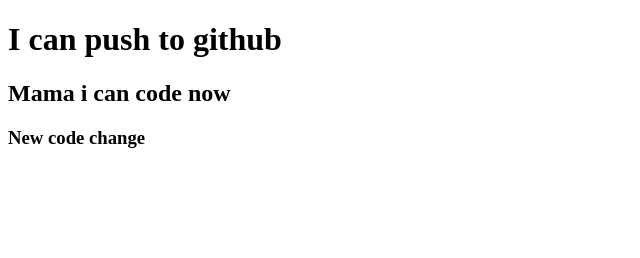
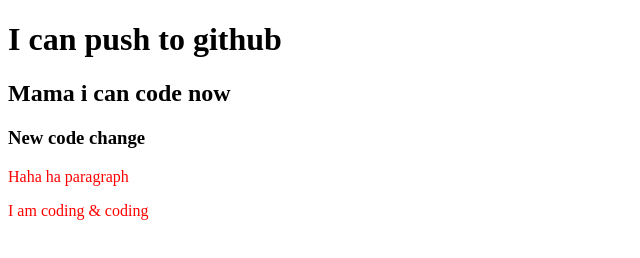
Before and after one commit to SakhawatHossain23/My-First_Repo, a plain HTML site: page index.html in a window 1280 px wide. Shown: the whole page, without its empty margins (0-640 px from the left). Drawn offline with Linux system fonts and the light colour scheme.

Commit message:
Ghorar Dim added

```diff
--- a/index.html
+++ b/index.html
@@ -5,10 +5,13 @@
     <meta http-equiv="X-UA-Compatible" content="IE=edge">
     <meta name="viewport" content="width=device-width, initial-scale=1.0">
     <title>My First Github Repo</title>
+    <link rel="stylesheet" href="style.css">
 </head>
 <body>
     <h1>I can push to github</h1>
     <h2>Mama i can code now</h2>
     <h3>New code change</h3>
+    <p>Haha ha paragraph</p>
+    <p>I am coding & coding</p>
 </body>
 </html>
```
